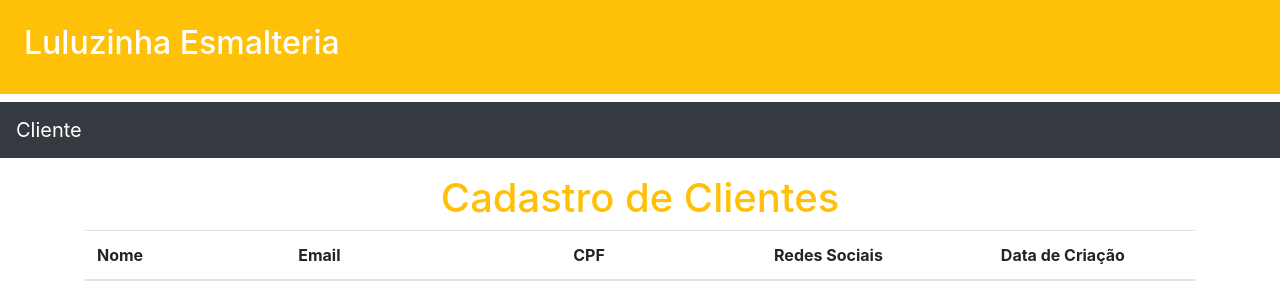
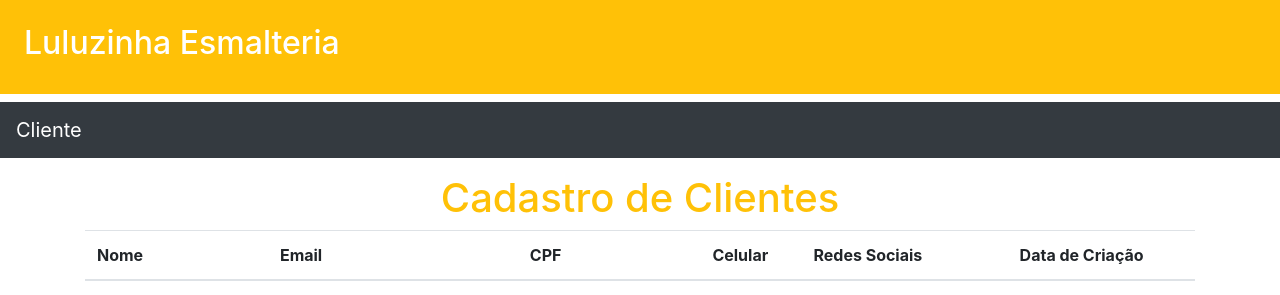
Before and after one commit to tadeuif/esmalteria, a Django app: page /clientes/ in a window 1280 px wide. Shown: the top 295 px of the page. Run offline with Django 3.2, Linux system fonts and the light colour scheme; data comes from the database, SQL or seed files in the repository; both versions use the stored data as it was after the commit; some libraries are stand-ins or nearby versions.

Commit message:
possui telefone?

```diff
--- a/clientes/forms.py
+++ b/clientes/forms.py
@@ -4,10 +4,11 @@ from .models import Cliente
 class ClienteForm(forms.ModelForm):
     class Meta:
         model =  Cliente
-        fields = ['nome','email','cpf','redes']
+        fields = ['nome','email','cpf','celular','redes']
         widgets = {
             'nome':forms.TextInput(attrs={'placeholder':'Informe o nome do cliente'}),
             'email':forms.TextInput(attrs={'placeholder':'Informe o email do cliente'}),
             'cpf':forms.TextInput(attrs={'placeholder':'Informe o cpf do cliente'}),
+            'celular':forms.TextInput(attrs={'placeholder':'Informe o celular do cliente'}),
             'redes':forms.TextInput(attrs={'placeholder':'Informe a rede social do cliente'})
         }
--- a/clientes/models.py
+++ b/clientes/models.py
@@ -5,6 +5,7 @@ class Cliente(models.Model):
     nome = models.CharField(max_length=250)
     email = models.EmailField()
     cpf = models.CharField(max_length=14,unique=True)
+    celular = models.CharField(max_length=15)
     redes = models.CharField(max_length=80)
     data_criacao = models.DateField(auto_now_add=True)
 
--- a/core/templates/clientes/lista_de_clientes.html
+++ b/core/templates/clientes/lista_de_clientes.html
@@ -12,6 +12,7 @@
             <th>Nome</th>
             <th>Email</th>
             <th>CPF</th>
+            <th>Celular</th>
             <th>Redes Sociais</th>
             <th>Data de Criação</th>
             {% if user.is_authenticated %}
@@ -26,6 +27,7 @@
             <td>{{ cliente.nome }}</td>
             <td>{{ cliente.email }}</td>
             <td>{{ cliente.cpf }}</td>
+            <td>{{ cliente.celular }}</td>
             <td>{{ cliente.redes }}</td>
             <td>{{ cliente.data_criacao }}</td>
             {% if user.is_authenticated %}
```
Also changed, not shown: db.sqlite3.
